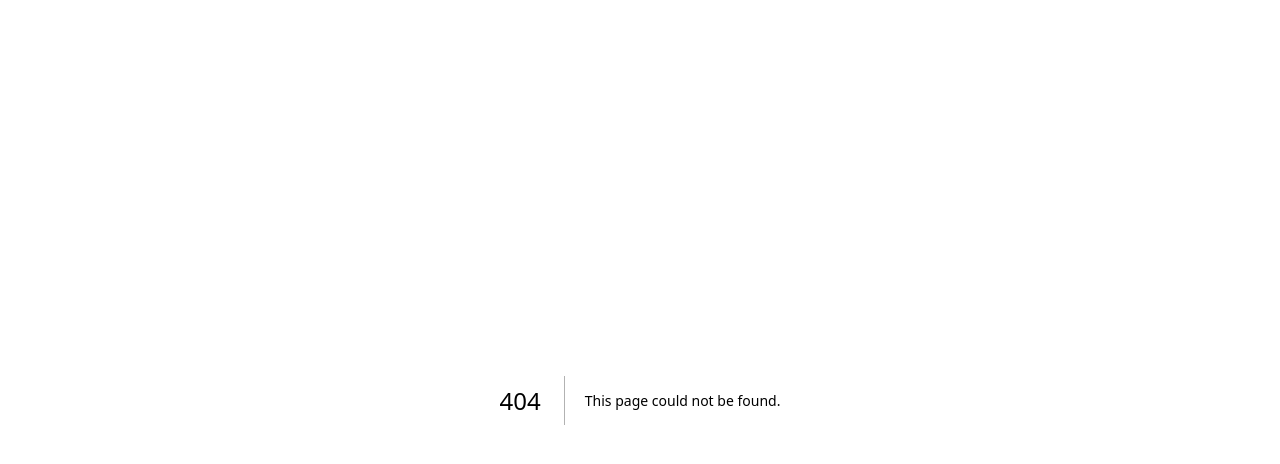
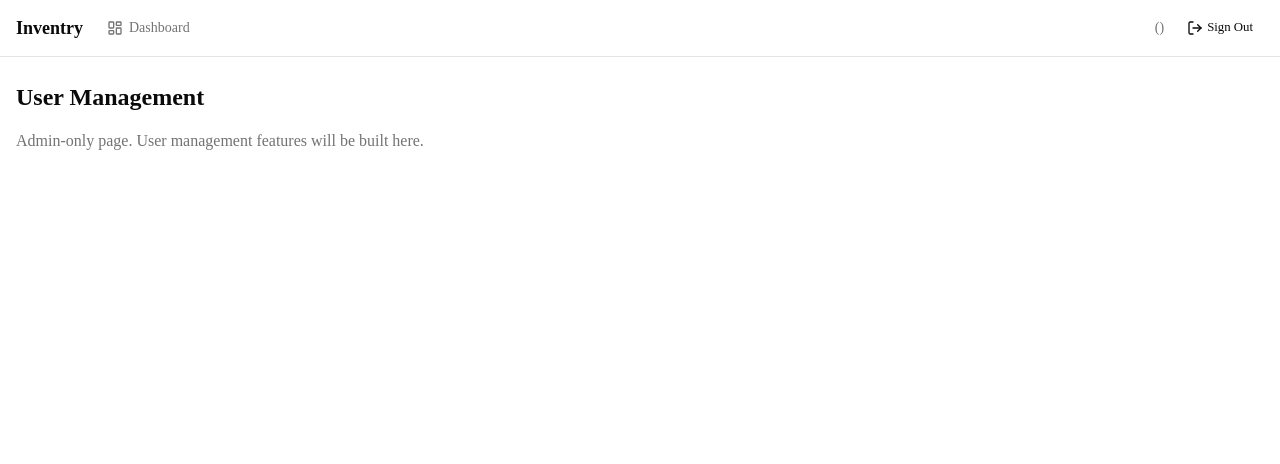
Before and after one commit to FARDIN98/inventry-frontend, a Next.js app: page /admin/users in a window 1280 px wide. Before the commit this address had no page. Shown: the top 464 px of the page. Built offline with nearby package versions, Linux system fonts and the light colour scheme; no server answers.

Commit message:
feat(01-auth-access-03): add Next.js proxy, auth context, protected layout, pages, and 403 page

```diff
--- /dev/null
+++ b/app/(protected)/admin/users/page.tsx
@@ -0,0 +1,10 @@
+export default function AdminUsersPage(): React.JSX.Element {
+  return (
+    <div>
+      <h1 className="text-2xl font-bold mb-4">User Management</h1>
+      <p className="text-muted-foreground">
+        Admin-only page. User management features will be built here.
+      </p>
+    </div>
+  );
+}
--- /dev/null
+++ b/app/(protected)/dashboard/page.tsx
@@ -0,0 +1,10 @@
+export default function DashboardPage(): React.JSX.Element {
+  return (
+    <div>
+      <h1 className="text-2xl font-bold mb-4">Dashboard</h1>
+      <p className="text-muted-foreground">
+        Welcome to Inventry. Dashboard content will be added in Phase 5.
+      </p>
+    </div>
+  );
+}
--- /dev/null
+++ b/app/(protected)/layout.tsx
@@ -0,0 +1,17 @@
+import { AuthProvider } from "@/lib/auth-context";
+import { ProtectedNav } from "@/components/layout/protected-nav";
+
+export default function ProtectedLayout({
+  children,
+}: Readonly<{
+  children: React.ReactNode;
+}>): React.JSX.Element {
+  return (
+    <AuthProvider>
+      <div className="flex min-h-screen flex-col">
+        <ProtectedNav />
+        <main className="flex-1 container mx-auto px-4 py-6">{children}</main>
+      </div>
+    </AuthProvider>
+  );
+}
--- /dev/null
+++ b/app/forbidden/page.tsx
@@ -0,0 +1,18 @@
+import Link from "next/link";
+import { Button } from "@/components/ui/button";
+import { ShieldAlert } from "lucide-react";
+
+export default function ForbiddenPage(): React.JSX.Element {
+  return (
+    <div className="flex min-h-screen flex-col items-center justify-center px-4 text-center">
+      <ShieldAlert className="size-16 text-destructive mb-4" />
+      <h1 className="text-3xl font-bold mb-2">403 — Forbidden</h1>
+      <p className="text-muted-foreground mb-6">
+        You do not have permission to access this page.
+      </p>
+      <Button asChild>
+        <Link href="/dashboard">Back to Dashboard</Link>
+      </Button>
+    </div>
+  );
+}
--- a/app/layout.tsx
+++ b/app/layout.tsx
@@ -13,8 +13,8 @@ const geistMono = Geist_Mono({
 });
 
 export const metadata: Metadata = {
-  title: "Create Next App",
-  description: "Generated by create next app",
+  title: "Inventry",
+  description: "Smart Inventory & Order Management System",
 };
 
 export default function RootLayout({
--- /dev/null
+++ b/components/layout/protected-nav.tsx
@@ -0,0 +1,59 @@
+"use client";
+
+import { useAuth } from "@/lib/auth-context";
+import { Button } from "@/components/ui/button";
+import Link from "next/link";
+import { LogOut, LayoutDashboard, Users } from "lucide-react";
+
+export function ProtectedNav(): React.JSX.Element {
+  const { user, loading, logout } = useAuth();
+
+  if (loading) {
+    return (
+      <header className="border-b bg-background">
+        <div className="container mx-auto flex h-14 items-center px-4">
+          <span className="font-semibold">Inventry</span>
+        </div>
+      </header>
+    );
+  }
+
+  return (
+    <header className="border-b bg-background">
+      <div className="container mx-auto flex h-14 items-center justify-between px-4">
+        <div className="flex items-center gap-6">
+          <Link href="/dashboard" className="font-semibold text-lg">
+            Inventry
+          </Link>
+          <nav className="flex items-center gap-4 text-sm">
+            <Link
+              href="/dashboard"
+              className="text-muted-foreground hover:text-foreground transition-colors flex items-center gap-1.5"
+            >
+              <LayoutDashboard className="size-4" />
+              Dashboard
+            </Link>
+            {user?.role === "admin" && (
+              <Link
+                href="/admin/users"
+                className="text-muted-foreground hover:text-foreground transition-colors flex items-center gap-1.5"
+              >
+                <Users className="size-4" />
+                Users
+              </Link>
+            )}
+          </nav>
+        </div>
+        <div className="flex items-center gap-3">
+          <span className="text-sm text-muted-foreground">
+            {user?.name} ({user?.role})
+          </span>
+          <Button variant="ghost" size="sm" onClick={logout}>
+            <LogOut className="size-4" />
+            Sign Out
+          </Button>
+        </div>
+      </div>
+    </header>
+  );
+}
--- /dev/null
+++ b/lib/auth-context.tsx
@@ -0,0 +1,64 @@
+"use client";
+
+import { createContext, useContext, useEffect, useState, useCallback } from "react";
+import { useRouter } from "next/navigation";
+import { apiClient } from "@/lib/api-client";
+import type { AuthUser, AuthResponse } from "@/lib/auth-types";
+
+interface AuthContextType {
+  user: AuthUser | null;
+  loading: boolean;
+  logout: () => Promise<void>;
+  refreshUser: () => Promise<void>;
+}
+
+const AuthContext = createContext<AuthContextType>({
+  user: null,
+  loading: true,
+  logout: async () => {},
+  refreshUser: async () => {},
+});
+
+export function AuthProvider({ children }: { children: React.ReactNode }): React.JSX.Element {
+  const [user, setUser] = useState<AuthUser | null>(null);
+  const [loading, setLoading] = useState(true);
+  const router = useRouter();
+
+  const refreshUser = useCallback(async () => {
+    try {
+      const data = await apiClient.get<AuthResponse>("/auth/me");
+      setUser(data.user);
+    } catch {
+      setUser(null);
+    } finally {
+      setLoading(false);
+    }
+  }, []);
+
+  useEffect(() => {
+    refreshUser();
+  }, [refreshUser]);
+
+  const logout = useCallback(async () => {
+    try {
+      await apiClient.post("/auth/logout");
+    } finally {
+      setUser(null);
+      router.push("/auth");
+    }
+  }, [router]);
+
+  return (
+    <AuthContext.Provider value={{ user, loading, logout, refreshUser }}>
+      {children}
+    </AuthContext.Provider>
+  );
+}
+
+export function useAuth(): AuthContextType {
+  const context = useContext(AuthContext);
+  if (!context) {
+    throw new Error("useAuth must be used within an AuthProvider");
+  }
+  return context;
+}
--- a/package.json
+++ b/package.json
@@ -11,6 +11,7 @@
   "dependencies": {
     "class-variance-authority": "^0.7.1",
     "clsx": "^2.1.1",
+    "jose": "^6.2.2",
     "lucide-react": "^1.7.0",
     "next": "16.2.2",
     "radix-ui": "^1.4.3",
--- /dev/null
+++ b/proxy.ts
@@ -0,0 +1,61 @@
+import { NextRequest, NextResponse } from 'next/server';
+import { jwtVerify } from 'jose';
+
+const PUBLIC_PATHS = ['/auth', '/forbidden'];
+const ADMIN_PATHS = ['/admin'];
+
+export async function proxy(request: NextRequest) {
+  const { pathname } = request.nextUrl;
+
+  // Allow public paths
+  if (PUBLIC_PATHS.some((path) => pathname.startsWith(path))) {
+    return NextResponse.next();
+  }
+
+  // Allow static files and API routes
+  if (pathname.startsWith('/_next') || pathname.startsWith('/api') || pathname.includes('.')) {
+    return NextResponse.next();
+  }
+
+  // Get access token from cookie
+  const token = request.cookies.get('access_token')?.value;
+
+  if (!token) {
+    // Per D-11: unauthenticated access redirects to /auth?callbackUrl=...
+    const url = request.nextUrl.clone();
+    url.pathname = '/auth';
+    url.searchParams.set('callbackUrl', pathname);
+    return NextResponse.redirect(url);
+  }
+
+  try {
+    const secret = new TextEncoder().encode(process.env.JWT_SECRET);
+    const { payload } = await jwtVerify(token, secret);
+
+    // Per D-11: role violations redirect to /forbidden
+    if (ADMIN_PATHS.some((path) => pathname.startsWith(path))) {
+      if (payload.role !== 'admin') {
+        const url = request.nextUrl.clone();
+        url.pathname = '/forbidden';
+        return NextResponse.redirect(url);
+      }
+    }
+
+    return NextResponse.next();
+  } catch {
+    // Token expired or invalid — redirect to auth
+    const url = request.nextUrl.clone();
+    url.pathname = '/auth';
+    url.searchParams.set('callbackUrl', pathname);
+    const response = NextResponse.redirect(url);
+    // Clear stale cookie
+    response.cookies.delete('access_token');
+    return response;
+  }
+}
+
+export const config = {
+  matcher: [
+    '/((?!_next/static|_next/image|favicon.ico|.*\\.(?:svg|png|jpg|jpeg|gif|webp)$).*)',
+  ],
+};
```
Also changed, not shown: 1 other file (tests, documents, lock files or other folders).
